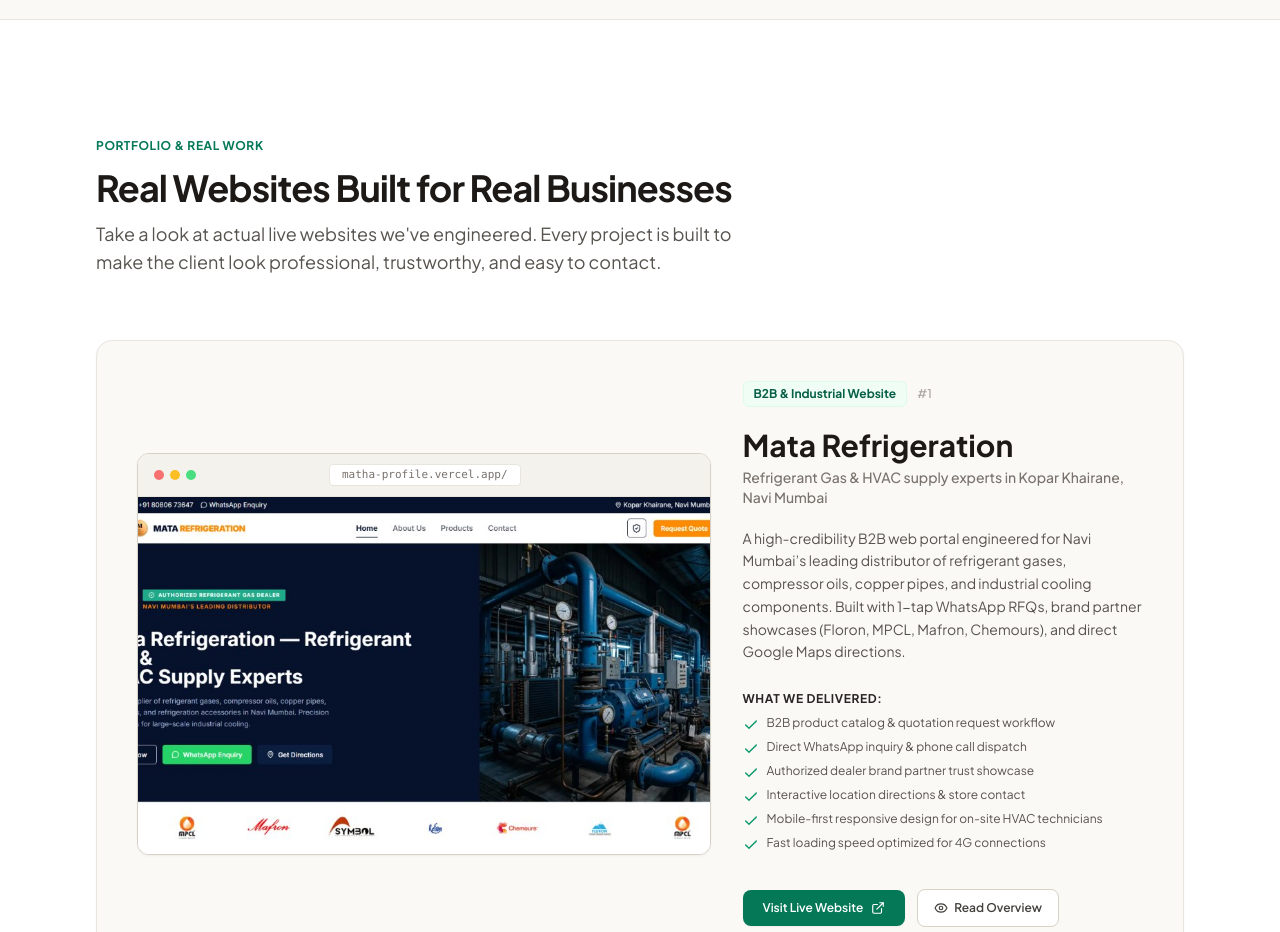
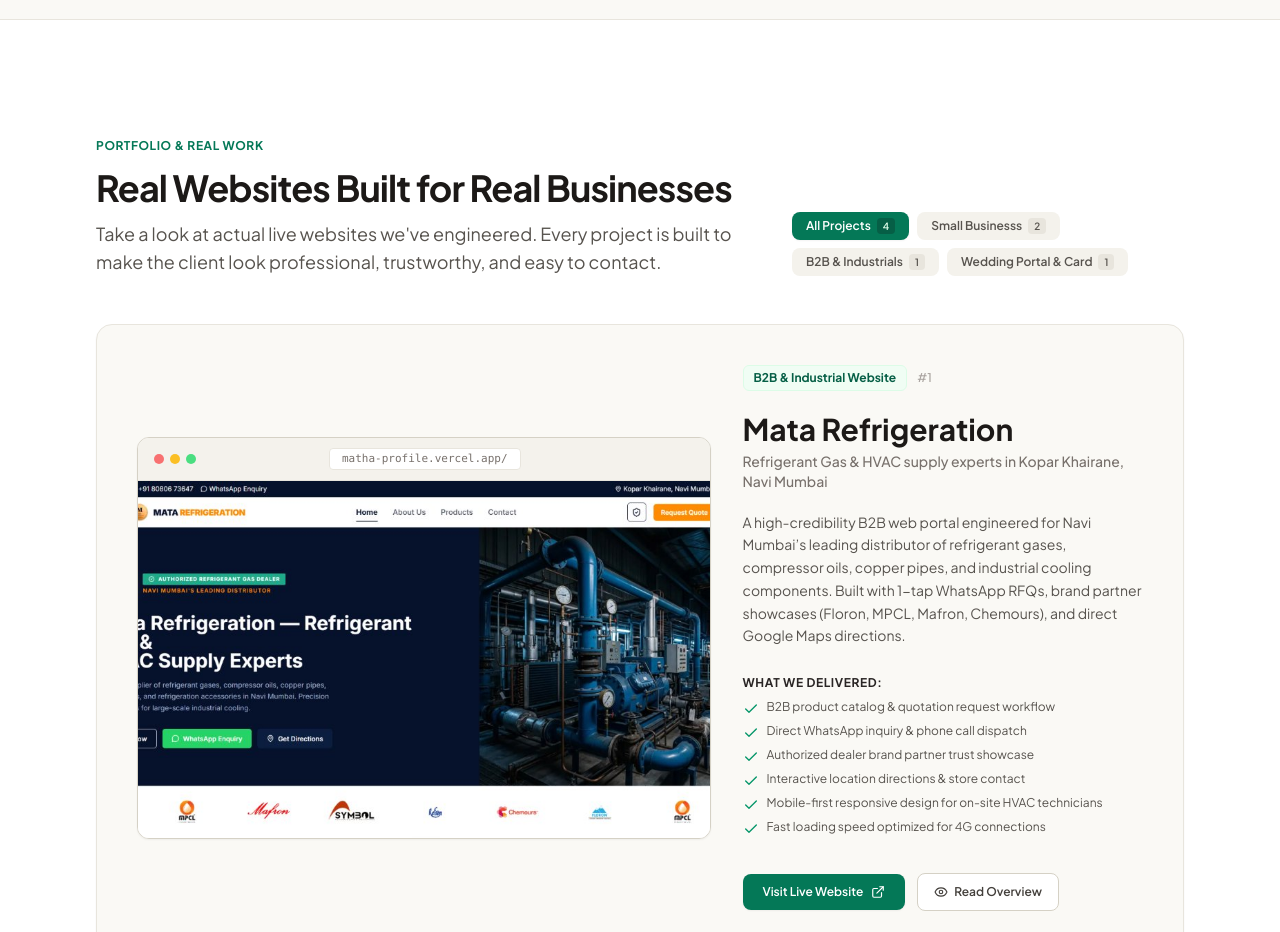
Before and after one commit to Vedansh-Harish-Ail/vha.lokh, a React (Vite) app: page / in a window 1280 px wide. Shown: the part 900-1832 px from the top of the page. Built offline with nearby package versions, Linux system fonts and the light colour scheme; a web font is replaced by a local one.

Commit message:
feat: add interactive category filter pills to portfolio showcase

```diff
--- a/src/components/clean/WorksShowcase.tsx
+++ b/src/components/clean/WorksShowcase.tsx
@@ -5,12 +5,21 @@ import { Project } from '../../types';
 
 export const WorksShowcase: React.FC = () => {
   const [selectedProject, setSelectedProject] = useState<Project | null>(null);
+  const [activeCategory, setActiveCategory] = useState<string>('All');
+
+  const categories = ['All', 'Small Business Website', 'B2B & Industrial Website', 'Wedding Portal & Card'];
+
+  const filteredProjects =
+    activeCategory === 'All'
+      ? PROJECTS
+      : PROJECTS.filter((p) => p.category === activeCategory);
 
   return (
     <section id="work" className="py-20 md:py-28 bg-white border-b border-stone-200">
       <div className="mx-auto max-w-6xl px-4 sm:px-6 lg:px-8">
         {/* Section Header */}
-        <div className="max-w-2xl mb-16 space-y-3">
+        <div className="flex flex-col md:flex-row md:items-end justify-between gap-6 mb-12">
+          <div className="max-w-2xl space-y-3">
             <div className="inline-flex items-center gap-2 text-xs font-bold uppercase tracking-wider text-brand-700">
               <span>Portfolio & Real Work</span>
             </div>
@@ -22,9 +31,34 @@ export const WorksShowcase: React.FC = () => {
             </p>
           </div>
 
+          {/* 21st.dev Category Filter Pills */}
+          <div className="flex flex-wrap gap-2">
+            {categories.map((cat) => {
+              const count = cat === 'All' ? PROJECTS.length : PROJECTS.filter((p) => p.category === cat).length;
+              const isActive = activeCategory === cat;
+              return (
+                <button
+                  key={cat}
+                  onClick={() => setActiveCategory(cat)}
+                  className={`px-3.5 py-1.5 rounded-lg text-xs font-semibold transition-all ${
+                    isActive
+                      ? 'bg-brand-700 text-white shadow-sm'
+                      : 'bg-stone-100 text-stone-600 hover:bg-stone-200 hover:text-stone-900'
+                  }`}
+                >
+                  <span>{cat === 'All' ? 'All Projects' : cat.replace(' Website', 's')}</span>
+                  <span className={`ml-1.5 px-1.5 py-0.5 rounded text-[10px] ${isActive ? 'bg-brand-800 text-brand-100' : 'bg-stone-200 text-stone-600'}`}>
+                    {count}
+                  </span>
+                </button>
+              );
+            })}
+          </div>
+        </div>
+
         {/* Project Cards List */}
         <div className="space-y-16">
-          {PROJECTS.map((project, idx) => (
+          {filteredProjects.map((project, idx) => (
             <div
               key={project.id}
               className="bg-[#FAF9F5] border border-stone-200 rounded-2xl overflow-hidden shadow-sm hover:shadow-md transition-shadow"
```
Lines whose indentation alone changed are shown as unchanged.
